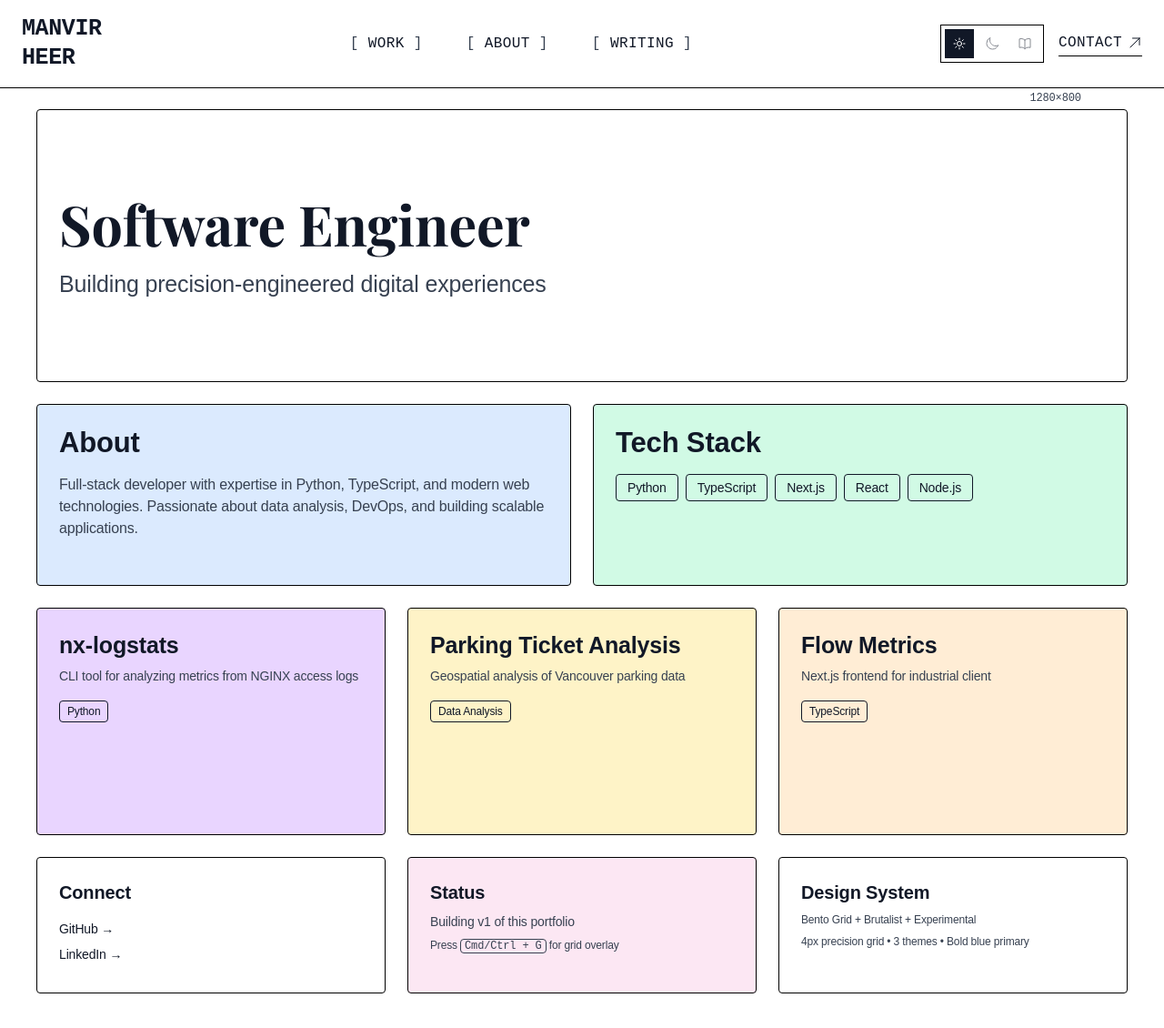
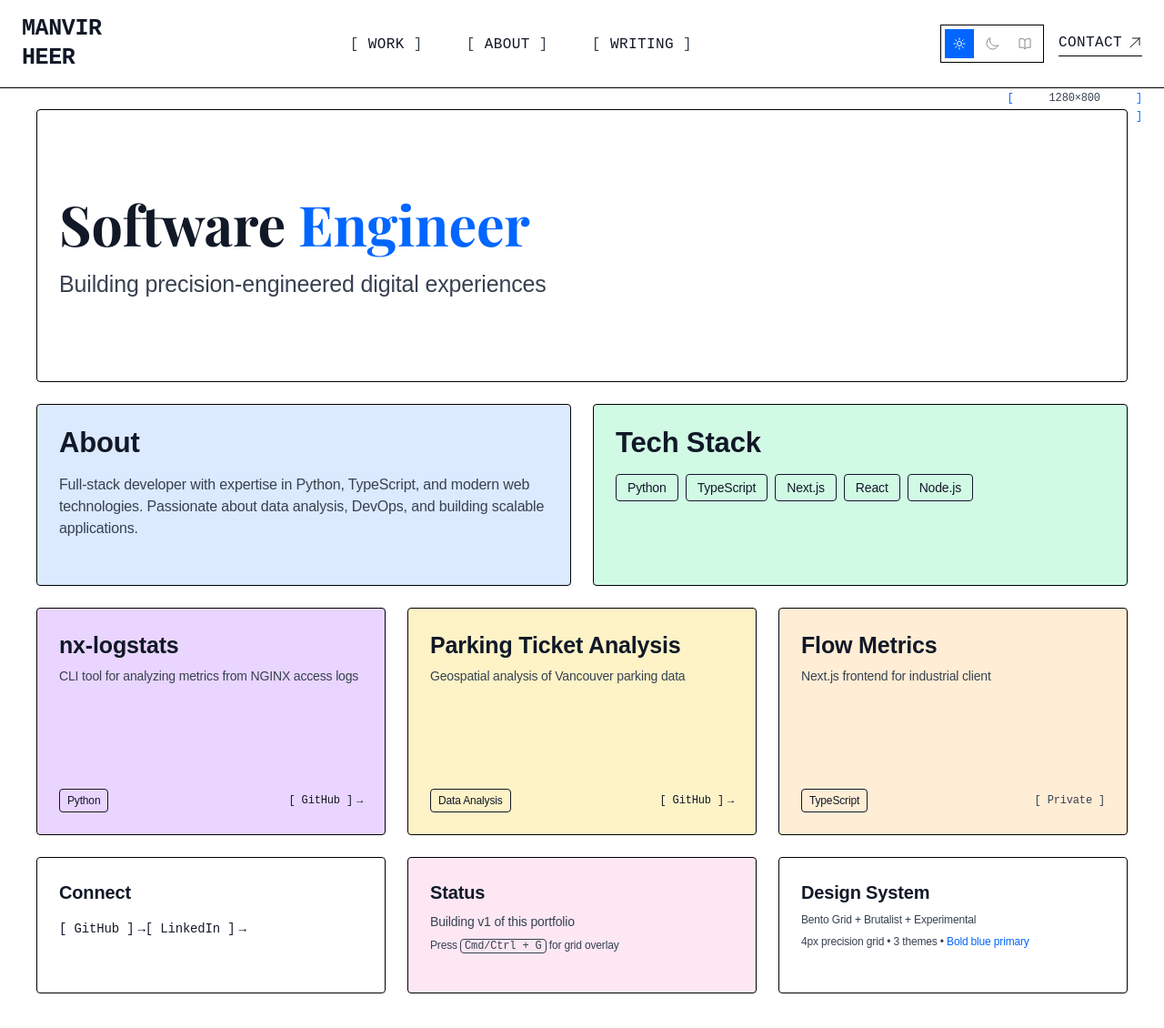
Before and after one commit to manvirheer/manvirheer-portfolio, a Next.js app: page / in a window 1280 px wide. Shown: the whole page at 91% size. Built offline with nearby package versions, Linux system fonts and the light colour scheme; a web font is replaced by a local one.

Commit message:
Design: refine the blue accent

```diff
--- a/app/components/layout/Header.tsx
+++ b/app/components/layout/Header.tsx
@@ -25,25 +25,44 @@ export const Header = () => {
     >
       <div className="max-w-[1400px] mx-auto px-6 py-4 flex items-center justify-between">
         {/* Logo - Stacked Name */}
-        <Link href="/" className="group">
-          <div className="font-bold font-mono leading-tight tracking-tight">
-            <div className="text-xl">MANVIR</div>
+        <Link href="/" className="group relative">
+          <div className="font-bold font-mono leading-tight tracking-tight transition-colors">
+            <div className="text-xl group-hover:text-[var(--page-primary)] transition-colors duration-200">MANVIR</div>
             <div className="text-xl">HEER</div>
           </div>
+          {/* Blue accent bar */}
+          <motion.div
+            className="absolute -left-2 top-0 w-1 h-0 group-hover:h-full transition-all duration-300"
+            style={{ backgroundColor: 'var(--page-primary)' }}
+          />
         </Link>
 
         {/* Navigation - Bracket Style */}
         <nav className="hidden md:flex items-center gap-8 lg:gap-12">
           {navItems.map((item) => (
+            <motion.div
+              key={item.href}
+              whileHover={{
+                letterSpacing: '0.15em',
+                x: 4,
+              }}
+              transition={{ duration: 0.2, ease: [0.23, 1, 0.32, 1] }}
+            >
               <Link
-              key={item.href}
                 href={item.href}
-              className="text-base font-mono tracking-wide hover:opacity-60 transition-opacity"
+                className="text-base font-mono tracking-wide relative inline-block group"
               >
                 <span style={{ color: 'var(--page-text-muted)' }}>[</span>
                 {' '}{item.label}{' '}
                 <span style={{ color: 'var(--page-text-muted)' }}>]</span>
+
+                {/* Animated underline */}
+                <span
+                  className="absolute bottom-0 left-0 w-0 h-[2px] group-hover:w-full transition-all duration-300"
+                  style={{ backgroundColor: 'var(--page-primary)' }}
+                />
               </Link>
+            </motion.div>
           ))}
         </nav>
 
@@ -52,14 +71,23 @@ export const Header = () => {
           <ThemeSwitcher />
 
           {/* Contact CTA */}
+          <motion.div
+            whileHover={{
+              letterSpacing: '0.15em',
+              x: 4,
+            }}
+            transition={{ duration: 0.2, ease: [0.23, 1, 0.32, 1] }}
+            className="hidden sm:block"
+          >
             <Link
               href="/contact"
-            className="hidden sm:flex items-center gap-1.5 text-base font-mono tracking-wide hover:opacity-60 transition-opacity border-b pb-0.5"
+              className="flex items-center gap-1.5 text-base font-mono tracking-wide border-b pb-0.5 group"
               style={{ borderColor: 'var(--page-border)' }}
             >
               CONTACT
-            <ArrowUpRightIcon className="w-4 h-4" />
+              <ArrowUpRightIcon className="w-4 h-4 group-hover:translate-x-0.5 group-hover:-translate-y-0.5 transition-transform duration-200" />
             </Link>
+          </motion.div>
         </div>
       </div>
     </motion.header>
--- a/app/components/ui/SystemInfo.tsx
+++ b/app/components/ui/SystemInfo.tsx
@@ -34,14 +34,19 @@ export const SystemInfo = () => {
   return (
     <div className="fixed top-20 right-6 font-mono text-xs space-y-1 hidden lg:block" style={{ color: 'var(--page-text-muted)' }}>
       <div className="flex justify-between gap-8">
+        <span style={{ color: 'var(--page-primary)' }}>[</span>
         <span>{themeLabels[theme]}</span>
-        <span>(N)</span>
+        <span style={{ color: 'var(--page-primary)' }}>]</span>
       </div>
       <div className="flex justify-between gap-8">
+        <span style={{ color: 'var(--page-primary)' }}>[</span>
         <span>{resolution}</span>
+        <span style={{ color: 'var(--page-primary)' }}>]</span>
       </div>
       <div className="flex justify-between gap-8">
+        <span style={{ color: 'var(--page-primary)' }}>[</span>
         <span>{platform}</span>
+        <span style={{ color: 'var(--page-primary)' }}>]</span>
       </div>
     </div>
   )
--- a/app/components/ui/ThemeSwitcher.tsx
+++ b/app/components/ui/ThemeSwitcher.tsx
@@ -17,16 +17,17 @@ export const ThemeSwitcher = () => {
     <div className="flex gap-1 items-center border p-1" style={{ borderColor: 'var(--page-border)' }}>
       {themes.map((t) => {
         const Icon = t.icon
+        const isActive = theme === t.value
         return (
           <motion.button
             key={t.value}
             onClick={() => setTheme(t.value)}
             className={`p-2 transition-colors ${
-              theme === t.value ? '' : 'opacity-50'
+              !isActive ? 'opacity-50' : ''
             }`}
             style={{
-              backgroundColor: theme === t.value ? 'var(--page-text)' : 'transparent',
-              color: theme === t.value ? 'var(--page-bg)' : 'var(--page-text)',
+              backgroundColor: isActive ? 'var(--page-primary)' : 'transparent',
+              color: isActive ? '#FFFFFF' : 'var(--page-text)',
             }}
             whileHover={{ scale: 1.05 }}
             whileTap={{ scale: 0.95 }}
--- a/app/globals.css
+++ b/app/globals.css
@@ -283,15 +283,15 @@ html {
   background-image:
     repeating-linear-gradient(
       0deg,
-      rgba(255, 0, 0, 0.1) 0px,
-      rgba(255, 0, 0, 0.1) 1px,
+      rgba(0, 102, 255, 0.15) 0px,
+      rgba(0, 102, 255, 0.15) 1px,
       transparent 1px,
       transparent 4px
     ),
     repeating-linear-gradient(
       90deg,
-      rgba(255, 0, 0, 0.1) 0px,
-      rgba(255, 0, 0, 0.1) 1px,
+      rgba(0, 102, 255, 0.15) 0px,
+      rgba(0, 102, 255, 0.15) 1px,
       transparent 1px,
       transparent 4px
     );
--- a/app/page.tsx
+++ b/app/page.tsx
@@ -46,7 +46,7 @@ export default function Home() {
             {/* Hero Card */}
             <BentoCard span={12} className="min-h-[300px] flex flex-col justify-center">
               <h2 className="text-5xl font-bold mb-4 font-[family-name:var(--font-serif)]">
-                Software Engineer
+                Software <span style={{ color: 'var(--page-primary)' }}>Engineer</span>
               </h2>
               <p className="text-xl" style={{ color: 'var(--page-text-muted)' }}>
                 Building precision-engineered digital experiences
@@ -78,51 +78,84 @@ export default function Home() {
             </BentoCard>
 
             {/* Project 1 */}
-            <BentoCard span={4} tint="purple" className="min-h-[250px]">
+            <BentoCard span={4} tint="purple" className="min-h-[250px] flex flex-col">
               <h3 className="text-xl font-bold mb-2">nx-logstats</h3>
-              <p className="text-sm mb-4" style={{ color: 'var(--page-text-muted)' }}>
+              <p className="text-sm mb-4 flex-1" style={{ color: 'var(--page-text-muted)' }}>
                 CLI tool for analyzing metrics from NGINX access logs
               </p>
-              <span className="text-xs px-2 py-1 border border-current rounded">Python</span>
+              <div className="flex items-center justify-between">
+                <span className="text-xs px-2 py-1 border border-current rounded">Python</span>
+                <a
+                  href="https://github.com/manvirheer/nx-logstats"
+                  target="_blank"
+                  rel="noopener noreferrer"
+                  className="text-xs font-mono group"
+                >
+                  <span className="group-hover:text-[var(--page-primary)] transition-colors">[ GitHub ]</span>
+                  <span className="inline-block group-hover:translate-x-1 transition-transform ml-1">→</span>
+                </a>
+              </div>
             </BentoCard>
 
             {/* Project 2 */}
-            <BentoCard span={4} tint="yellow" className="min-h-[250px]">
+            <BentoCard span={4} tint="yellow" className="min-h-[250px] flex flex-col">
               <h3 className="text-xl font-bold mb-2">Parking Ticket Analysis</h3>
-              <p className="text-sm mb-4" style={{ color: 'var(--page-text-muted)' }}>
+              <p className="text-sm mb-4 flex-1" style={{ color: 'var(--page-text-muted)' }}>
                 Geospatial analysis of Vancouver parking data
               </p>
-              <span className="text-xs px-2 py-1 border border-current rounded">Data Analysis</span>
+              <div className="flex items-center justify-between">
+                <span className="text-xs px-2 py-1 border border-current rounded">Data Analysis</span>
+                <a
+                  href="https://github.com/manvirheer/vancouver-parking-analysis"
+                  target="_blank"
+                  rel="noopener noreferrer"
+                  className="text-xs font-mono group"
+                >
+                  <span className="group-hover:text-[var(--page-primary)] transition-colors">[ GitHub ]</span>
+                  <span className="inline-block group-hover:translate-x-1 transition-transform ml-1">→</span>
+                </a>
+              </div>
             </BentoCard>
 
             {/* Project 3 */}
-            <BentoCard span={4} tint="orange" className="min-h-[250px]">
+            <BentoCard span={4} tint="orange" className="min-h-[250px] flex flex-col">
               <h3 className="text-xl font-bold mb-2">Flow Metrics</h3>
-              <p className="text-sm mb-4" style={{ color: 'var(--page-text-muted)' }}>
+              <p className="text-sm mb-4 flex-1" style={{ color: 'var(--page-text-muted)' }}>
                 Next.js frontend for industrial client
               </p>
-              <span className="text-xs px-2 py-1 border border-current rounded">TypeScript</span>
+              <div className="flex items-center justify-between">
+                <span className="text-xs px-2 py-1 border border-current rounded">TypeScript</span>
+                <span className="text-xs font-mono" style={{ color: 'var(--page-text-muted)' }}>
+                  [ Private ]
+                </span>
+              </div>
             </BentoCard>
 
             {/* Contact Card */}
             <BentoCard span={4} className="min-h-[150px]">
               <h3 className="text-lg font-bold mb-4">Connect</h3>
-              <div className="space-y-2 text-sm">
+              <div className="space-y-2 text-sm font-mono">
                 <a
                   href="https://github.com/manvirheer"
-                  className="block hover:opacity-70 transition-opacity"
+                  className="block group transition-colors relative inline-block"
                   target="_blank"
                   rel="noopener noreferrer"
                 >
-                  GitHub →
+                  <span className="group-hover:text-[var(--page-primary)] transition-colors">
+                    [ GitHub ]
+                  </span>
+                  <span className="inline-block group-hover:translate-x-1 transition-transform ml-1">→</span>
                 </a>
                 <a
                   href="https://linkedin.com/in/manvirheer"
-                  className="block hover:opacity-70 transition-opacity"
+                  className="block group transition-colors relative inline-block"
                   target="_blank"
                   rel="noopener noreferrer"
                 >
-                  LinkedIn →
+                  <span className="group-hover:text-[var(--page-primary)] transition-colors">
+                    [ LinkedIn ]
+                  </span>
+                  <span className="inline-block group-hover:translate-x-1 transition-transform ml-1">→</span>
                 </a>
               </div>
             </BentoCard>
@@ -145,7 +178,7 @@ export default function Home() {
                 Bento Grid + Brutalist + Experimental
               </p>
               <p className="text-xs mt-2" style={{ color: 'var(--page-text-muted)' }}>
-                4px precision grid • 3 themes • Bold blue primary
+                4px precision grid • 3 themes • <span style={{ color: 'var(--page-primary)' }}>Bold blue primary</span>
               </p>
             </BentoCard>
           </BentoGrid>
```
Also changed, not shown: app/components/ui/WorkInProgress.tsx (+13 -5 lines). Lines whose indentation alone changed are shown as unchanged.
